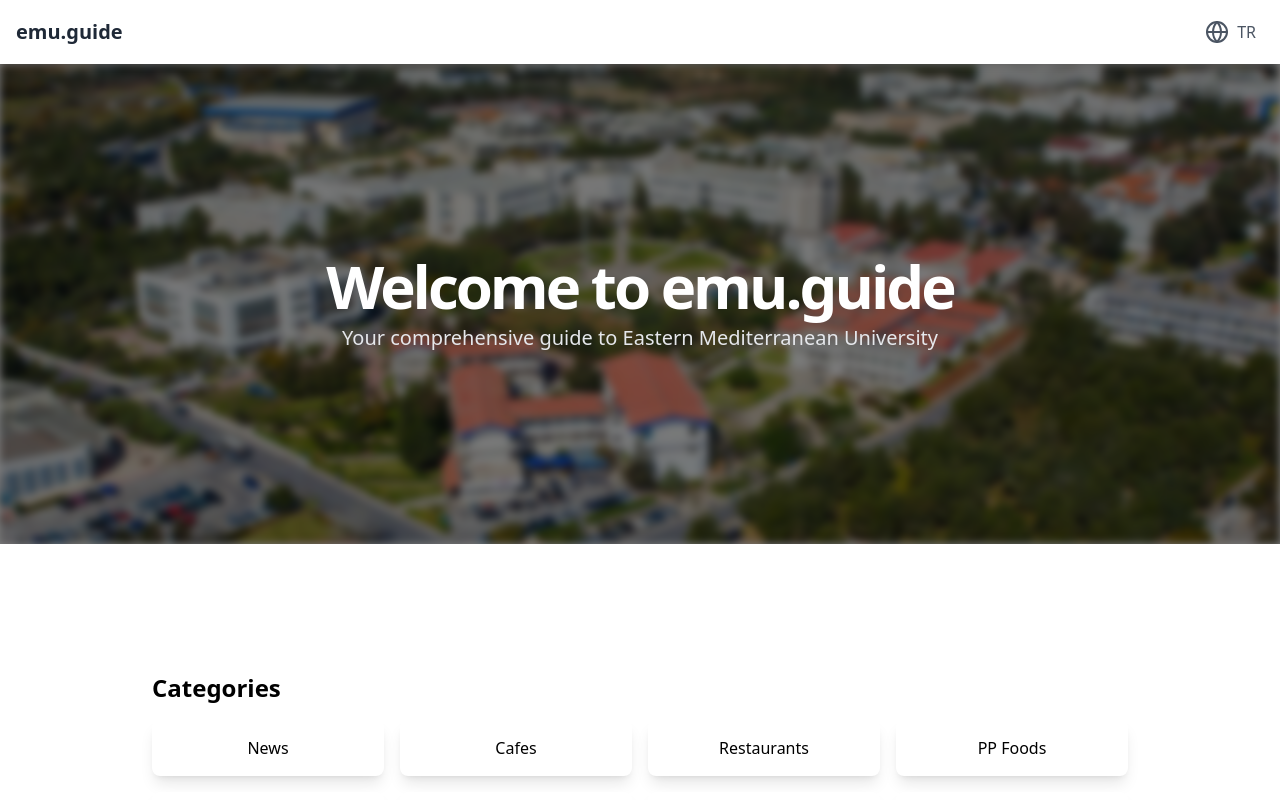
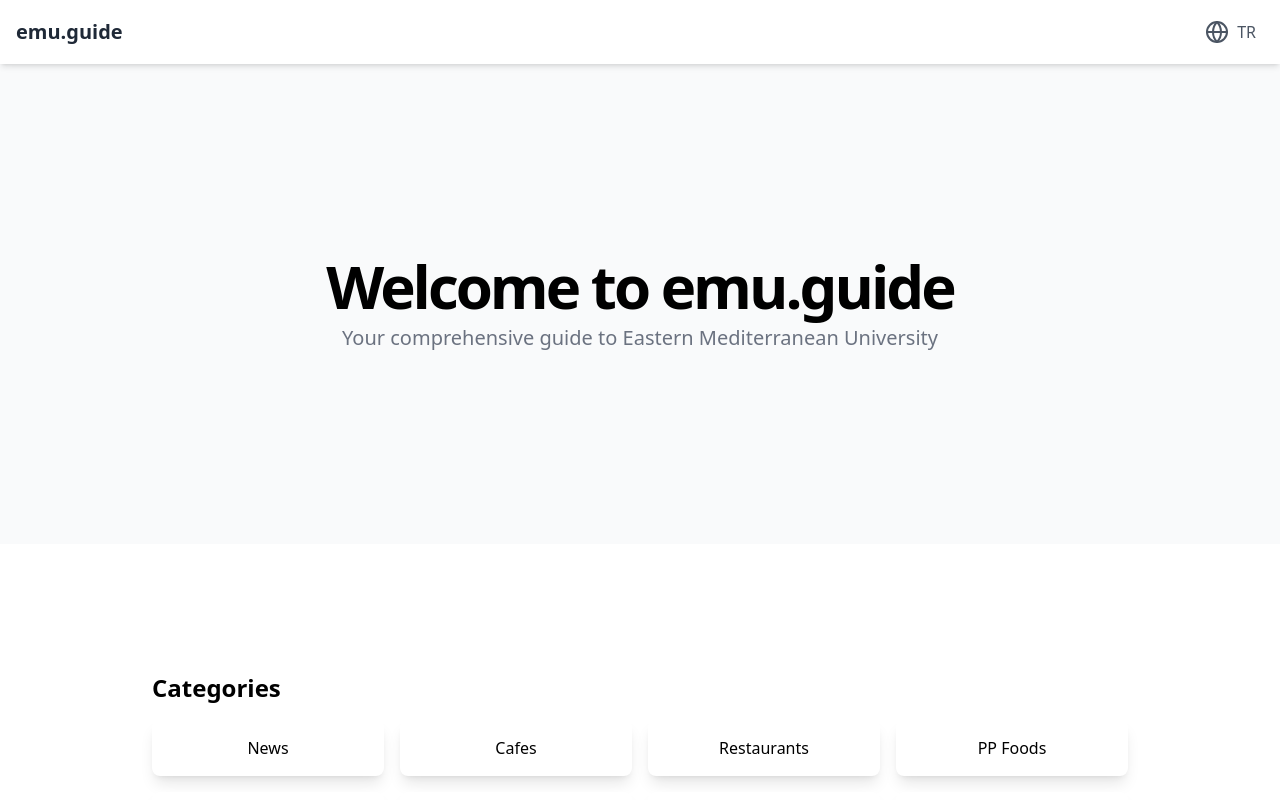
Before and after one commit to atasoya/emu-guide, a Next.js app: page / in a window 1280 px wide. Shown: the top 800 px of the page. Built offline with nearby package versions, Linux system fonts and the light colour scheme.

Commit message:
Remove bg in welcome

```diff
--- a/src/app/page.tsx
+++ b/src/app/page.tsx
@@ -2,7 +2,6 @@
 import { useState } from 'react';
 import Link from 'next/link';
 import { Menu, Globe } from 'lucide-react';
-import Image from 'next/image';
 
 // Utility function to replace Turkish characters with English equivalents
 const replaceTurkishChars = (text: string) => {
@@ -67,26 +66,15 @@
 
       {/* Main Content */}
       <main className="flex-1">
-        {/* Welcome Section with Blurred Background */}
-        <section className="relative w-full py-12 md:py-24 lg:py-32 xl:py-48 overflow-hidden">
-          <div className="absolute inset-0 w-full h-full">
-            <Image
-              src="/emu-bg.jpg"
-              alt="EMU Campus"
-              fill
-              objectFit="cover"
-              quality={100}
-              className="absolute inset-0 w-full h-full object-cover filter blur-sm"
-            />
-          </div>
-          <div className="absolute inset-0 bg-black bg-opacity-50"></div>
-          <div className="relative container mx-auto max-w-screen-lg px-4 md:px-6 z-10">
+        {/* Welcome Section */}
+        <section className="w-full py-12 md:py-24 lg:py-32 xl:py-48 bg-gray-50">
+          <div className="container mx-auto max-w-screen-lg px-4 md:px-6">
             <div className="flex flex-col items-center space-y-4 text-center">
               <div className="space-y-2">
-                <h1 className="text-3xl font-bold tracking-tighter sm:text-4xl md:text-5xl lg:text-6xl/none text-white">
+                <h1 className="text-3xl font-bold tracking-tighter sm:text-4xl md:text-5xl lg:text-6xl/none">
                   {language === 'en' ? 'Welcome to emu.guide' : 'emu.guide\'a Hoş Geldiniz'}
                 </h1>
-                <p className="mx-auto max-w-[700px] text-xl text-gray-200">
+                <p className="mx-auto max-w-[700px] text-gray-500 md:text-xl dark:text-gray-400">
                   {language === 'en' ? 'Your comprehensive guide to Eastern Mediterranean University' : 'Doğu Akdeniz Üniversitesi için kapsamlı rehberiniz'}
                 </p>
               </div>
```
Also changed, not shown: public/emu-bg.jpg (deleted).
